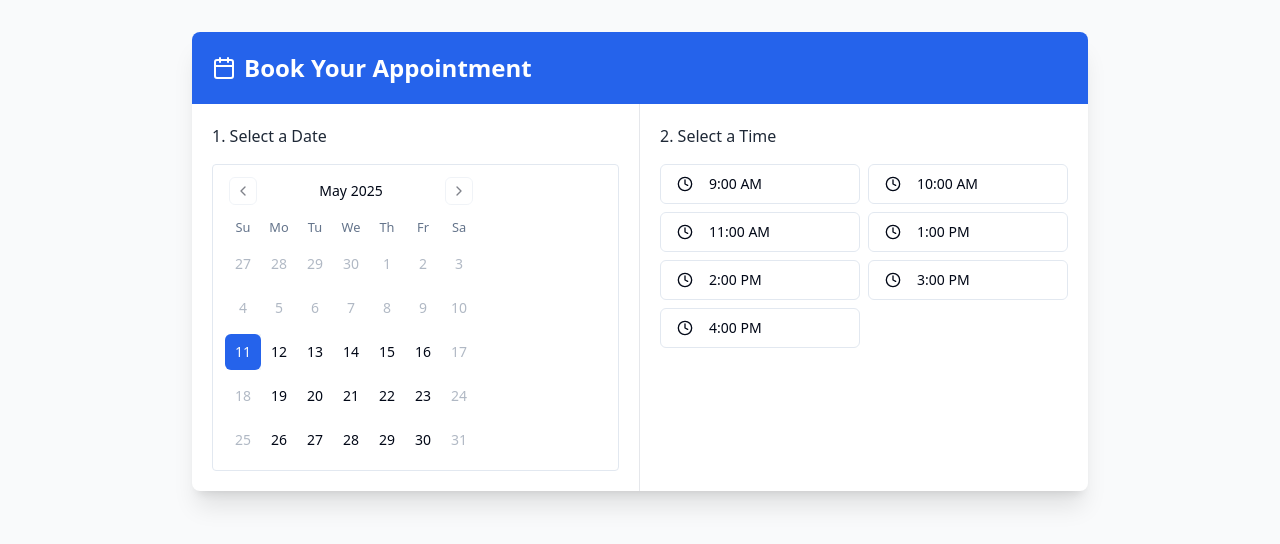
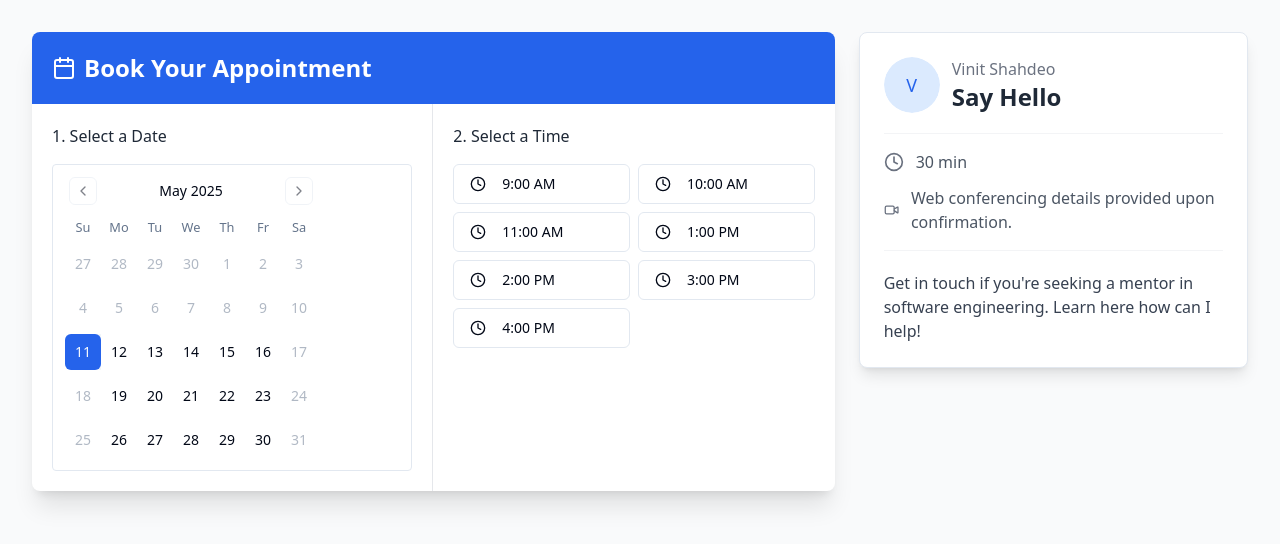
Before and after one commit to FoundershubAI/calendar-trust-hub, a React (Vite) app: page / in a window 1280 px wide. Shown: the top 544 px of the page. Built offline with nearby package versions, Linux system fonts and the light colour scheme.

Commit message:
Add user details section
Implement user details section in the application.

```diff
--- a/src/components/BookingCalendar.tsx
+++ b/src/components/BookingCalendar.tsx
@@ -1,4 +1,3 @@
-
 import React, { useState } from "react";
 import { Calendar } from "@/components/ui/calendar";
 import { Button } from "@/components/ui/button";
@@ -71,7 +70,7 @@ const BookingCalendar = () => {
   };
 
   return (
-    <div className="bg-white rounded-lg shadow-xl overflow-hidden max-w-4xl mx-auto">
+    <div className="bg-white rounded-lg shadow-xl overflow-hidden h-full">
       <div className="bg-blue-600 text-white p-5">
         <h2 className="text-2xl font-semibold flex items-center">
           <CalendarIcon className="mr-2 h-6 w-6" />
--- /dev/null
+++ b/src/components/UserDetailsCard.tsx
@@ -0,0 +1,63 @@
+
+import React from "react";
+import { Avatar, AvatarImage, AvatarFallback } from "@/components/ui/avatar";
+import { Card, CardContent } from "@/components/ui/card";
+import { Clock, Video } from "lucide-react";
+
+type UserDetailsCardProps = {
+  name: string;
+  duration: string;
+  image?: string;
+  meetingType?: string;
+  description?: string;
+}
+
+const UserDetailsCard: React.FC<UserDetailsCardProps> = ({
+  name,
+  duration,
+  image,
+  meetingType = "Web conferencing details provided upon confirmation.",
+  description
+}) => {
+  return (
+    <Card className="w-full bg-white rounded-lg shadow-lg overflow-hidden">
+      <CardContent className="p-6 space-y-5">
+        <div className="flex items-center gap-3">
+          <Avatar className="h-14 w-14">
+            {image ? (
+              <AvatarImage src={image} alt={name} />
+            ) : (
+              <AvatarFallback className="bg-blue-100 text-blue-600 text-lg font-medium">
+                {name.charAt(0)}
+              </AvatarFallback>
+            )}
+          </Avatar>
+          <div>
+            <p className="text-gray-500 font-medium">{name}</p>
+            <h3 className="text-2xl font-bold text-gray-800">Say Hello</h3>
+          </div>
+        </div>
+
+        <div className="space-y-3 border-t border-b py-4 border-gray-100">
+          <div className="flex items-center gap-3">
+            <Clock className="h-5 w-5 text-gray-500" />
+            <p className="text-gray-600">{duration}</p>
+          </div>
+
+          <div className="flex items-center gap-3">
+            <Video className="h-5 w-5 text-gray-500" />
+            <p className="text-gray-600">{meetingType}</p>
+          </div>
+        </div>
+
+        {description && (
+          <div className="text-gray-700">
+            <p>{description}</p>
+          </div>
+        )}
+      </CardContent>
+    </Card>
+  );
+};
+
+export default UserDetailsCard;
--- a/src/pages/Booking.tsx
+++ b/src/pages/Booking.tsx
@@ -1,12 +1,24 @@
 
 import React from "react";
 import BookingCalendar from "@/components/BookingCalendar";
+import UserDetailsCard from "@/components/UserDetailsCard";
 
 const Booking = () => {
   return (
     <div className="min-h-screen bg-gray-50 py-8 px-4 sm:px-6 lg:px-8">
-      <div className="max-w-4xl mx-auto">
-        <BookingCalendar />
+      <div className="max-w-7xl mx-auto">
+        <div className="grid grid-cols-1 md:grid-cols-3 gap-6">
+          <div className="md:col-span-2">
+            <BookingCalendar />
+          </div>
+          <div className="md:col-span-1">
+            <UserDetailsCard
+              name="Vinit Shahdeo"
+              duration="30 min"
+              description="Get in touch if you're seeking a mentor in software engineering. Learn here how can I help!"
+            />
+          </div>
+        </div>
       </div>
     </div>
   );
```
